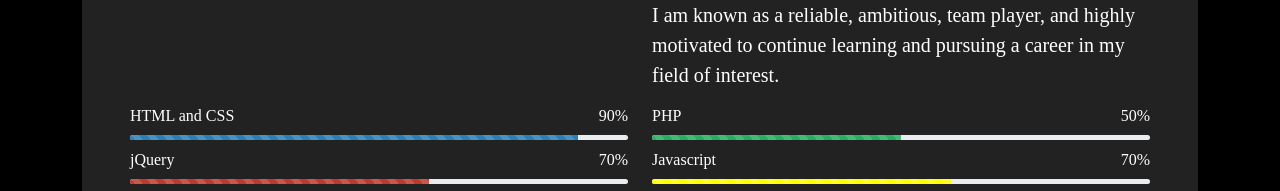
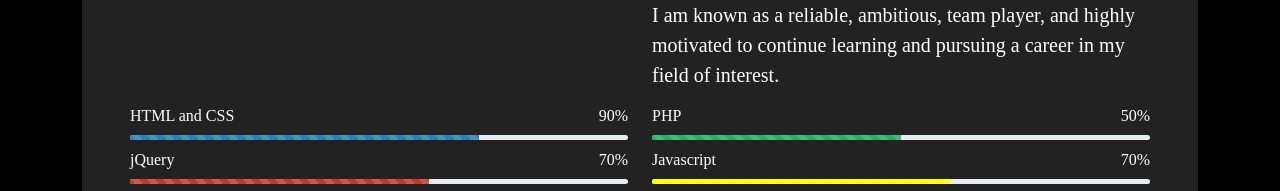
Before and after one commit to sindysiringo/sindysiringo.github.io, a plain HTML site: page index.html in a window 1280 px wide. Shown: the part 1260-1451 px from the top of the page. Drawn offline with nearby package versions, Linux system fonts and the light colour scheme.

Commit message:
Update index.html

```diff
--- a/index.html
+++ b/index.html
@@ -125,7 +125,7 @@
                     <h3><span class="name-left">HTML and CSS</span><span class="value-right">90%</span></h3>
                     <div class="progress">
                       <div class="progress-bar progress-bar-1 progress-bar-striped active" role="progressbar"
-                      aria-valuenow="90" aria-valuemin="0" aria-valuemax="100" style="width:90%">
+                      aria-valuenow="90" aria-valuemin="0" aria-valuemax="100" style="width:70%">
                       </div>
                     </div>
                   </div>
```
